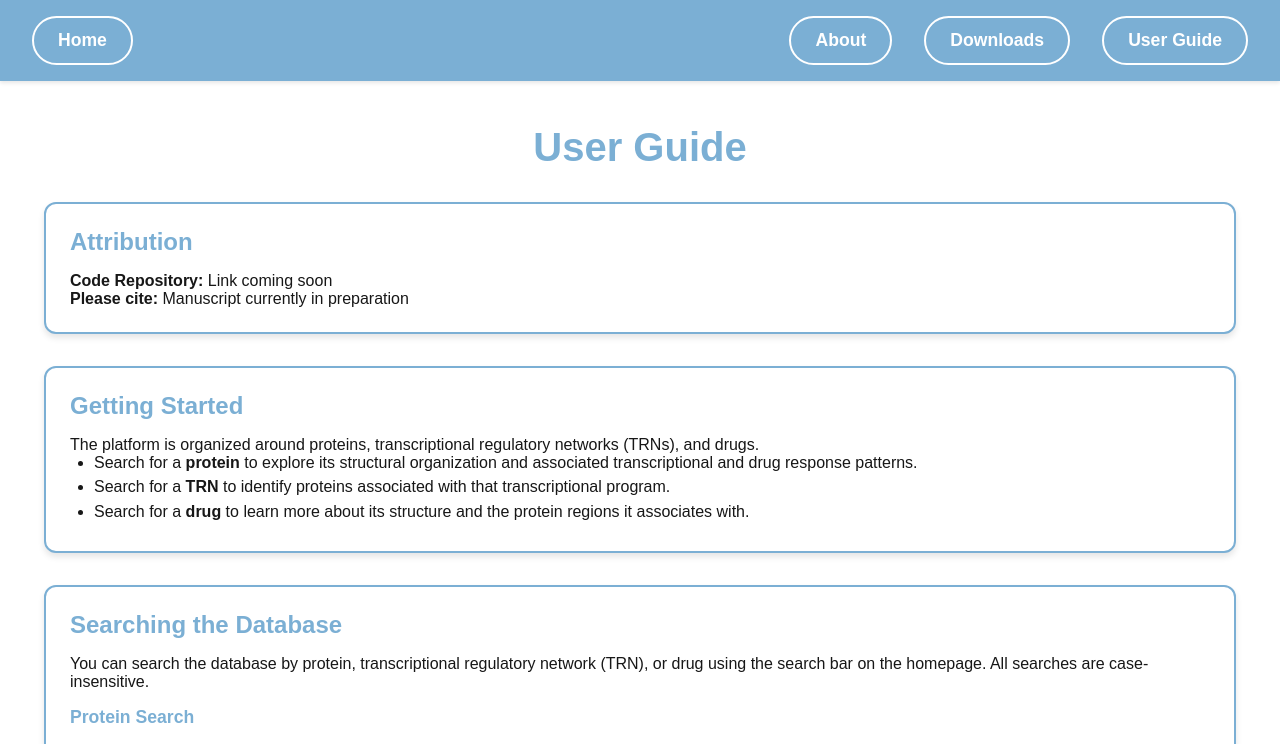
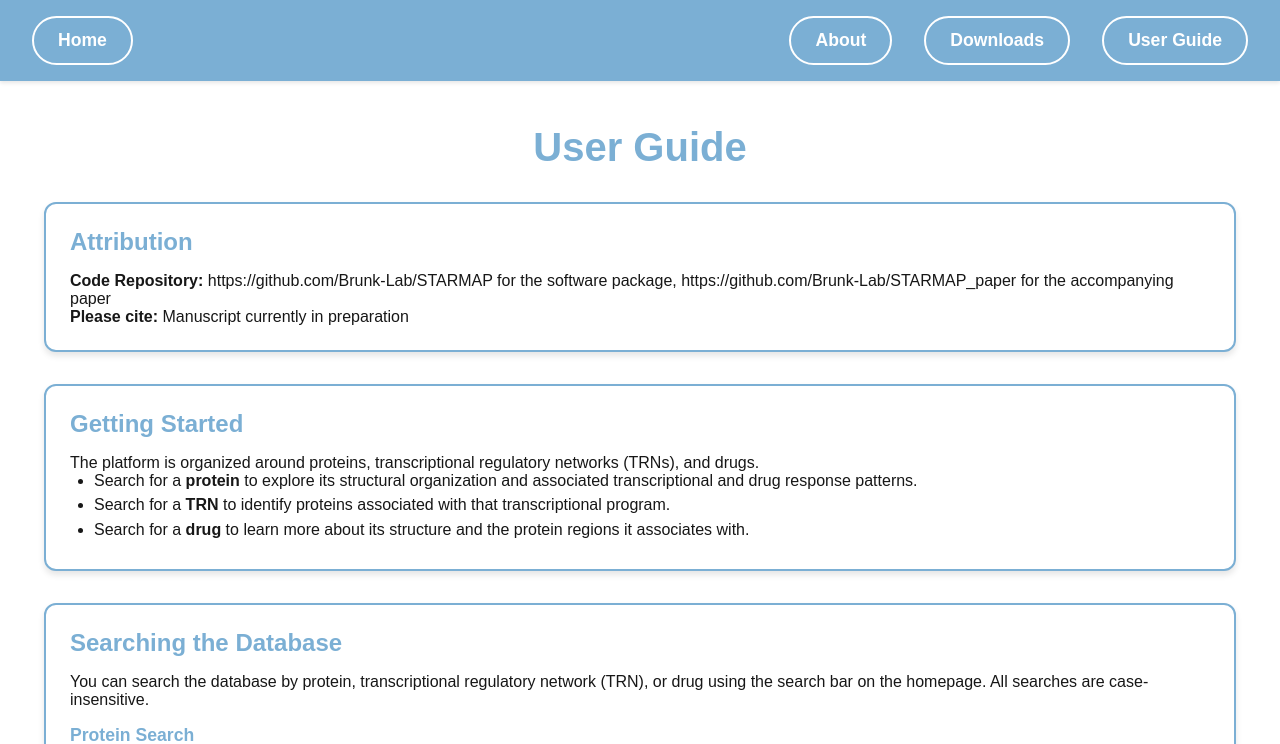
Before and after one commit to kritishukla11/DatabaseWebsiteCode, a Next.js app in the folder frontend/: page /user-guide in a window 1280 px wide. Shown: the top 744 px of the page. Built offline with nearby package versions, Linux system fonts and the light colour scheme.

Commit message:
adding github link

```diff
--- a/frontend/src/app/about/page.tsx
+++ b/frontend/src/app/about/page.tsx
@@ -9,7 +9,7 @@ export default function AboutPage() {
       <div className="panel">
         <h2 className="panel-title">Attribution</h2>
         <p>
-          <strong>Code Repository:</strong> Link coming soon
+          <strong>Code Repository:</strong> https://github.com/Brunk-Lab/STARMAP for the software package, https://github.com/Brunk-Lab/STARMAP_paper for the accompanying paper
         </p>
         <p>
           <strong>Please cite:</strong> Manuscript currently in preparation
--- a/frontend/src/app/user-guide/page.tsx
+++ b/frontend/src/app/user-guide/page.tsx
@@ -8,7 +8,7 @@ export default function UserGuidePage() {
       {/* Attribution */}
       <div className="panel">
         <h2 className="panel-title">Attribution</h2>
-        <p><strong>Code Repository:</strong> Link coming soon</p>
+        <p><strong>Code Repository:</strong> https://github.com/Brunk-Lab/STARMAP for the software package, https://github.com/Brunk-Lab/STARMAP_paper for the accompanying paper</p>
         <p><strong>Please cite:</strong> Manuscript currently in preparation</p>
       </div>
 
```
